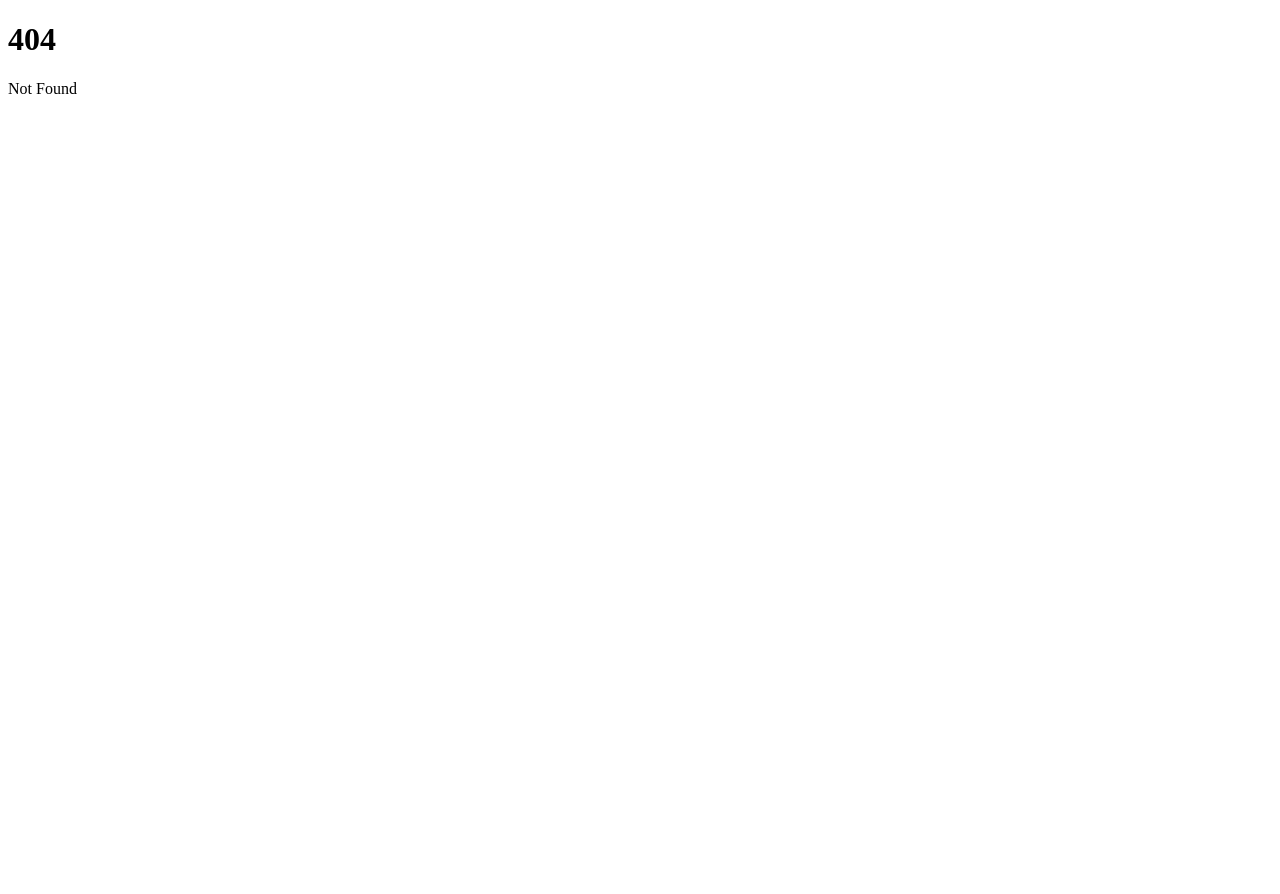
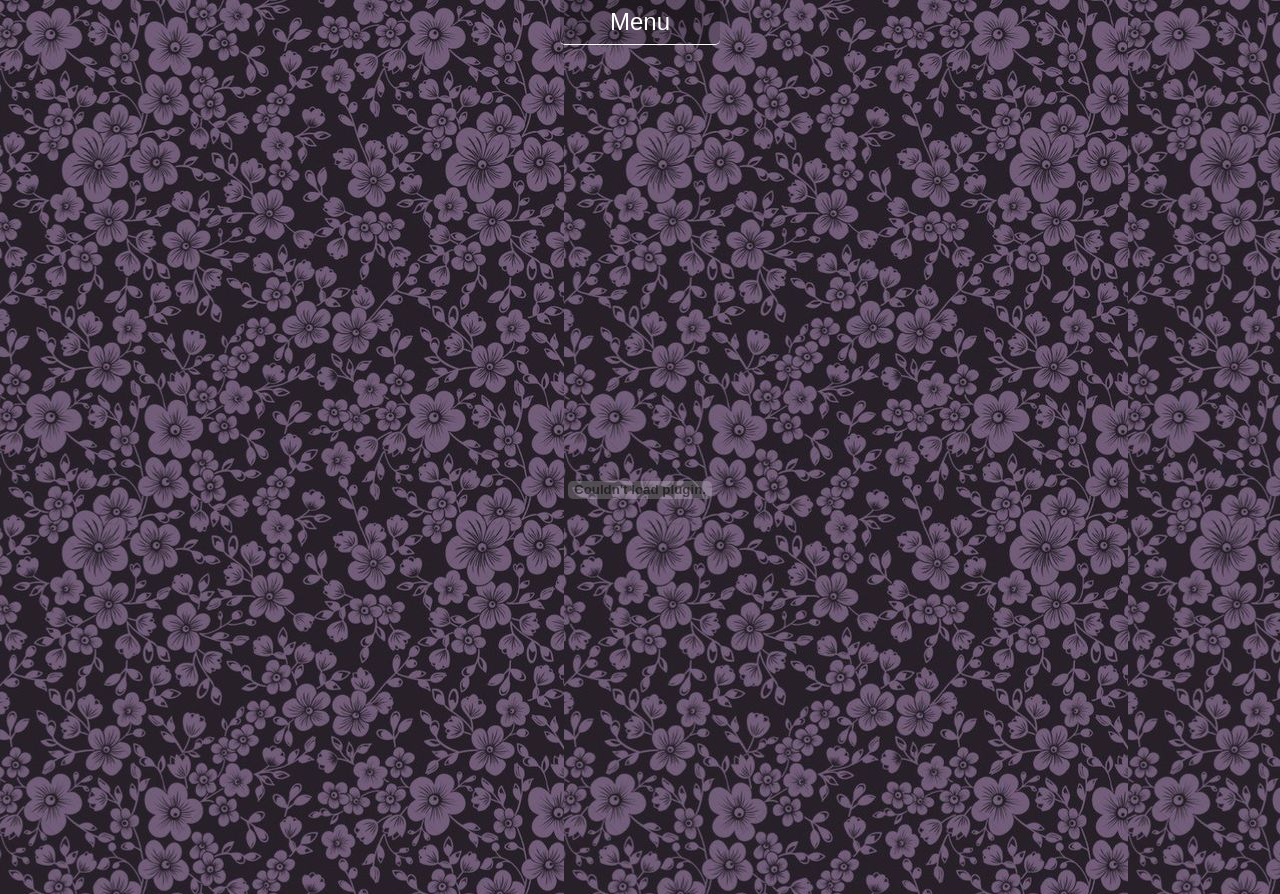
Before and after one commit to Ezequiel-Valencia/AvocadoMoon.github.io, a SvelteKit app: page /zines/emotionless in a window 1280 px wide. Before the commit this address had no page. Before the commit the page ends 800 px from the top, so only its background shows below. Built offline with nearby package versions, Linux system fonts and the light colour scheme.

Commit message:
Add expressionless
Added the expressionless Zine to the website

```diff
--- /dev/null
+++ b/src/routes/zines/emotionless/+page.svelte
@@ -0,0 +1,25 @@
+<script lang="ts">
+  import { zines } from "../zine";
+  import DisplayZine from "../displayZine.svelte";
+  import Menu from "../../menu.svelte";
+
+</script>
+
+
+
+
+
+<div style="position: absolute; top: 0; left: 0; text-align:center;
+ height:100%; width: 100%;
+ ">
+    <Menu email="" songName=""></Menu>
+    <DisplayZine zineIndex={0}></DisplayZine>
+</div>
+
+
+
+
+<style lang="scss">
+
+
+</style>
--- a/src/routes/zines/zine.ts
+++ b/src/routes/zines/zine.ts
@@ -4,9 +4,10 @@ export const zines = [
     {
         zineCover: dirPrefix + "/Expressionless Cover.webp",
         title: "Expressionless",
-        description: "My first ever self made Zine. It's unstructured and has a loose theme of expressing emotions and growth. It's too personal to have on this website but there will soon be physical copies.",
-        redirect: "",
-        backgroundImage: ""
+        name: "emotionless",
+        description: "My first ever self made Zine. It's unstructured and has a loose theme of expressing emotions and growth. Deals with the problems that arise after graduation.",
+        redirect: dirPrefix + "/emotionless",
+        backgroundImage: "/zines/emotionless/back.jpg"
     },
     {
         zineCover: dirPrefix + "/pandora/Pandora_Poster.webp",
```
Also changed, not shown: static/zines/emotionless/back.jpg (added), 1 other file (tests, documents, lock files or other folders).
